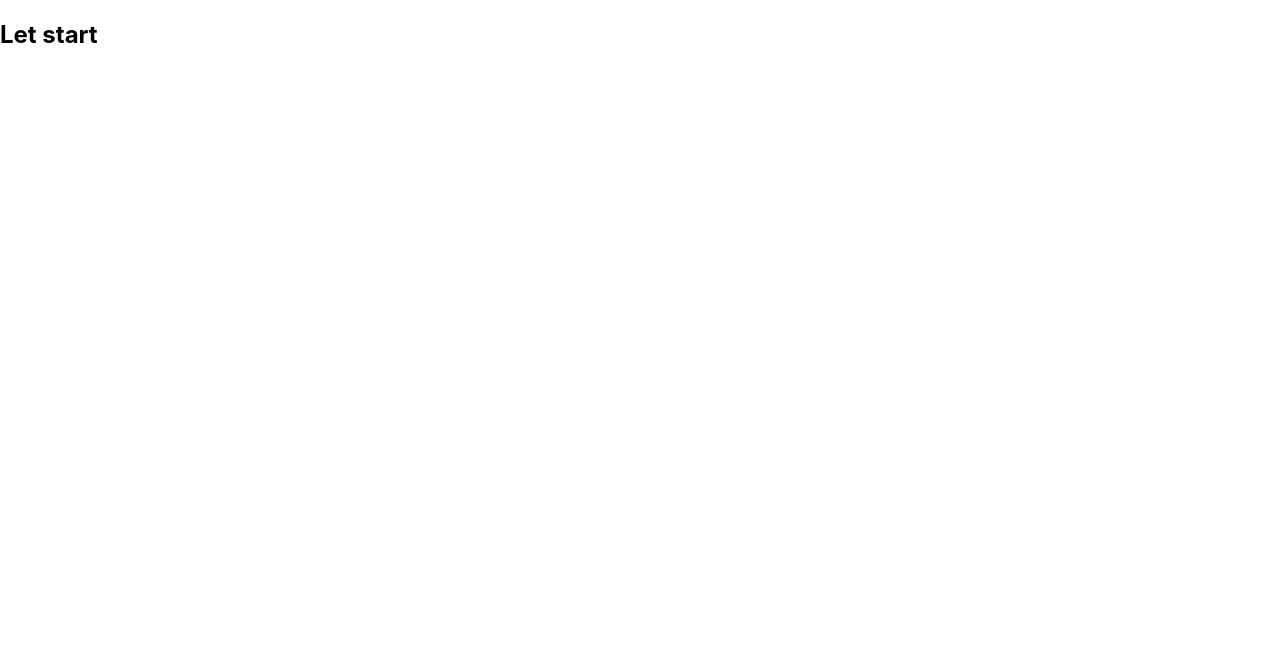
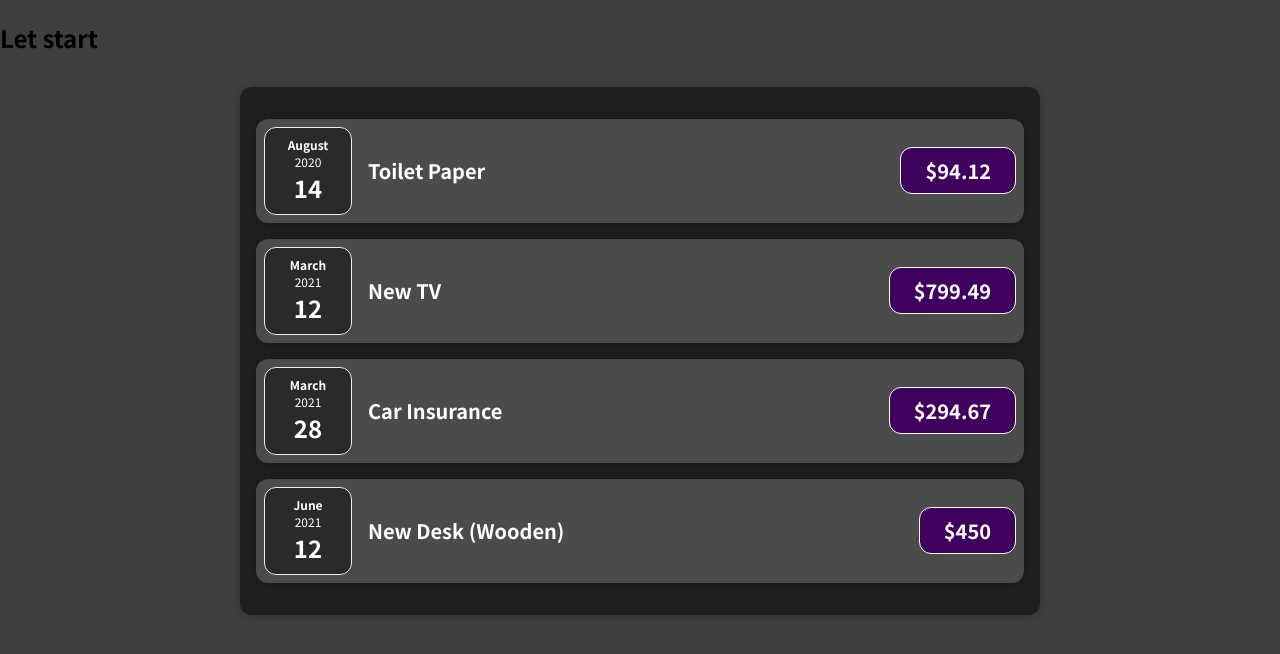
Before and after one commit to arkadiyshin/-learn-react-guide, a React (Create React App) app: page / in a window 1280 px wide. Shown: the top 654 px of the page. Built offline with nearby package versions, Linux system fonts and the light colour scheme.

Commit message:
feat(expense): add expenses components

```diff
--- a/src/App.js
+++ b/src/App.js
@@ -1,8 +1,33 @@
+import React from 'react';
+import Expenses from "./components/Expenses/Expenses";
 
 function App() {
+  const expenses = [
+    {
+      id: 'e1',
+      title: 'Toilet Paper',
+      amount: 94.12,
+      date: new Date(2020, 7, 14),
+    },
+    { id: 'e2', title: 'New TV', amount: 799.49, date: new Date(2021, 2, 12) },
+    {
+      id: 'e3',
+      title: 'Car Insurance',
+      amount: 294.67,
+      date: new Date(2021, 2, 28),
+    },
+    {
+      id: 'e4',
+      title: 'New Desk (Wooden)',
+      amount: 450,
+      date: new Date(2021, 5, 12),
+    },
+  ];
+
   return (
     <div>
       <h2>Let start</h2>
+      <Expenses items={expenses} />
     </div>
   );
 }
--- /dev/null
+++ b/src/components/Expenses/ExpenseDate.css
@@ -0,0 +1,26 @@
+.expense-date {
+  display: flex;
+  flex-direction: column;
+  width: 5.5rem;
+  height: 5.5rem;
+  border: 1px solid #ececec;
+  background-color: #2a2a2a;
+  color: white;
+  border-radius: 12px;
+  align-items: center;
+  justify-content: center;
+}
+
+.expense-date__month {
+  font-size: 0.75rem;
+  font-weight: bold;
+}
+
+.expense-date__year {
+  font-size: 0.75rem;
+}
+
+.expense-date__day {
+  font-size: 1.5rem;
+  font-weight: bold;
+}
--- /dev/null
+++ b/src/components/Expenses/ExpenseDate.js
@@ -0,0 +1,19 @@
+import React from 'react';
+
+import './ExpenseDate.css';
+
+const ExpenseDate = (props) => {
+  const month = props.date.toLocaleString('en-US', { month: 'long' });
+  const day = props.date.toLocaleString('en-US', { day: '2-digit' });
+  const year = props.date.getFullYear();
+
+  return (
+    <div className='expense-date'>
+      <div className='expense-date__month'>{month}</div>
+      <div className='expense-date__year'>{year}</div>
+      <div className='expense-date__day'>{day}</div>
+    </div>
+  );
+};
+
+export default ExpenseDate;
--- /dev/null
+++ b/src/components/Expenses/ExpenseItem.css
@@ -0,0 +1,54 @@
+.expense-item {
+  display: flex;
+  justify-content: space-between;
+  align-items: center;
+  padding: 0.5rem;
+  margin: 1rem 0;
+  background-color: #4b4b4b;
+}
+
+.expense-item__description {
+  display: flex;
+  flex-direction: column;
+  gap: 1rem;
+  align-items: flex-end;
+  flex-flow: column-reverse;
+  justify-content: flex-start;
+  flex: 1;
+}
+
+.expense-item h2 {
+  color: #3a3a3a;
+  font-size: 1rem;
+  flex: 1;
+  margin: 0 1rem;
+  color: white;
+}
+
+.expense-item__price {
+  font-size: 1rem;
+  font-weight: bold;
+  color: white;
+  background-color: #40005d;
+  border: 1px solid white;
+  padding: 0.5rem;
+  border-radius: 12px;
+}
+
+@media (min-width: 580px) {
+  .expense-item__description {
+    flex-direction: row;
+    align-items: center;
+    justify-content: flex-start;
+    flex: 1;
+  }
+
+  .expense-item__description h2 {
+    font-size: 1.25rem;
+  }
+
+  .expense-item__price {
+    font-size: 1.25rem;
+    padding: 0.5rem 1.5rem;
+  }
+}
--- /dev/null
+++ b/src/components/Expenses/ExpenseItem.js
@@ -0,0 +1,19 @@
+import React from 'react';
+
+import ExpenseDate from './ExpenseDate';
+import Card from '../UI/Card';
+import './ExpenseItem.css';
+
+const ExpenseItem = (props) => {
+  return (
+    <Card className='expense-item'>
+      <ExpenseDate date={props.date} />
+      <div className='expense-item__description'>
+        <h2>{props.title}</h2>
+        <div className='expense-item__price'>${props.amount}</div>
+      </div>
+    </Card>
+  );
+}
+
+export default ExpenseItem;
--- /dev/null
+++ b/src/components/Expenses/Expenses.css
@@ -0,0 +1,7 @@
+.expenses {
+  padding: 1rem;
+  background-color: rgb(31, 31, 31);
+  margin: 2rem auto;
+  width: 50rem;
+  max-width: 95%;
+}
--- /dev/null
+++ b/src/components/Expenses/Expenses.js
@@ -0,0 +1,34 @@
+import React from 'react';
+
+import ExpenseItem from './ExpenseItem';
+import Card from '../UI/Card';
+import './Expenses.css';
+
+const Expenses = (props) => {
+  return (
+    <Card className="expenses">
+      <ExpenseItem
+        title={props.items[0].title}
+        amount={props.items[0].amount}
+        date={props.items[0].date}
+      />
+      <ExpenseItem
+        title={props.items[1].title}
+        amount={props.items[1].amount}
+        date={props.items[1].date}
+      />
+      <ExpenseItem
+        title={props.items[2].title}
+        amount={props.items[2].amount}
+        date={props.items[2].date}
+      />
+      <ExpenseItem
+        title={props.items[3].title}
+        amount={props.items[3].amount}
+        date={props.items[3].date}
+      />
+    </Card>
+  );
+}
+
+export default Expenses;
--- /dev/null
+++ b/src/components/UI/Card.css
@@ -0,0 +1,4 @@
+.card {
+  border-radius: 12px;
+  box-shadow: 0 1px 8px rgba(0, 0, 0, 0.25);
+}
--- /dev/null
+++ b/src/components/UI/Card.js
@@ -0,0 +1,11 @@
+import React from 'react';
+
+import './Card.css'
+
+const Card = (props) => {
+  const classes = 'card ' + props.className;
+
+  return <div className={classes}>{props.children}</div>;
+}
+
+export default Card;
--- a/src/index.css
+++ b/src/index.css
@@ -1,13 +1,14 @@
+@import url('https://fonts.googleapis.com/css2?family=Noto+Sans+JP:wght@400;700&display=swap');
+
+* {
+  box-sizing: border-box;
+}
+
+html {
+  font-family: 'Noto Sans JP', sans-serif;
+}
+
 body {
   margin: 0;
-  font-family: -apple-system, BlinkMacSystemFont, 'Segoe UI', 'Roboto', 'Oxygen',
-    'Ubuntu', 'Cantarell', 'Fira Sans', 'Droid Sans', 'Helvetica Neue',
-    sans-serif;
-  -webkit-font-smoothing: antialiased;
-  -moz-osx-font-smoothing: grayscale;
+  background-color: #3f3f3f;
 }
-
-code {
-  font-family: source-code-pro, Menlo, Monaco, Consolas, 'Courier New',
-    monospace;
-}
--- a/src/index.js
+++ b/src/index.js
@@ -1,3 +1,4 @@
+import React from 'react';
 import ReactDOM from 'react-dom/client';
 import './index.css';
 import App from './App';
```
